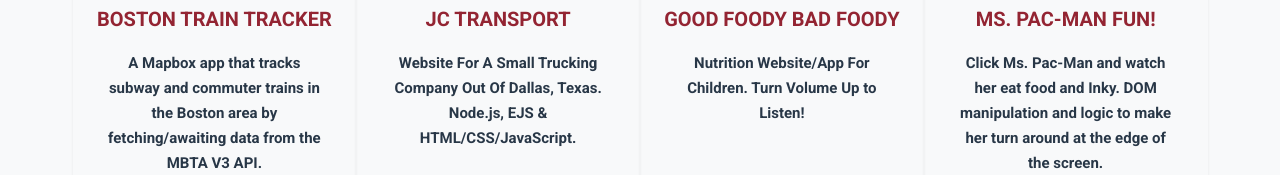
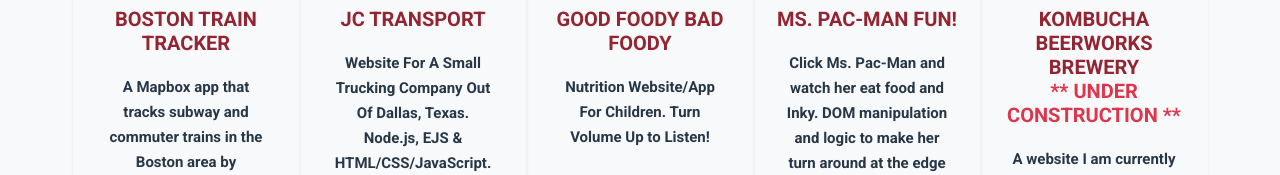
Before and after one commit to thewalkingduff/thewalkingduff.github.io, a plain HTML site: page portfolio.html in a window 1280 px wide. Shown: the part 561-736 px from the top of the page. Drawn offline with nearby package versions, Linux system fonts and the light colour scheme.

Commit message:
5 columns lg screen portfolio

```diff
--- a/portfolio.html
+++ b/portfolio.html
@@ -60,7 +60,7 @@
 
         <div class="album py-5 bg-light">
             <div class="container">
-                <div class="row row-cols-1 row-cols-sm-2 row-cols-md-2 row-cols-lg-4 g-3 equal-height-columns">
+                <div class="row row-cols-1 row-cols-sm-2 row-cols-md-3 row-cols-lg-5 g-3 equal-height-columns">
                     <div class="col shadow-sm">
                         <div class="equal-column-content">
                             <a href="https://thewalkingduff.github.io/train-tracker/" target="_blank">
@@ -158,8 +158,8 @@
                             </a>
 
                             <div class="card-body">
-                                <h2>Kombucha BeerWorks Brewery<br> <span style="color: #DE354C;">( Under Construction
-                                        )</span></h2>
+                                <h2>Kombucha BeerWorks Brewery<br> <span style="color: #DE354C;">** Under Construction
+                                        **</span><br></h2>
                                 <p class="card-text"> A website I am currently building with React for an
                                     up-and-coming
                                     Kombucha business.
```
